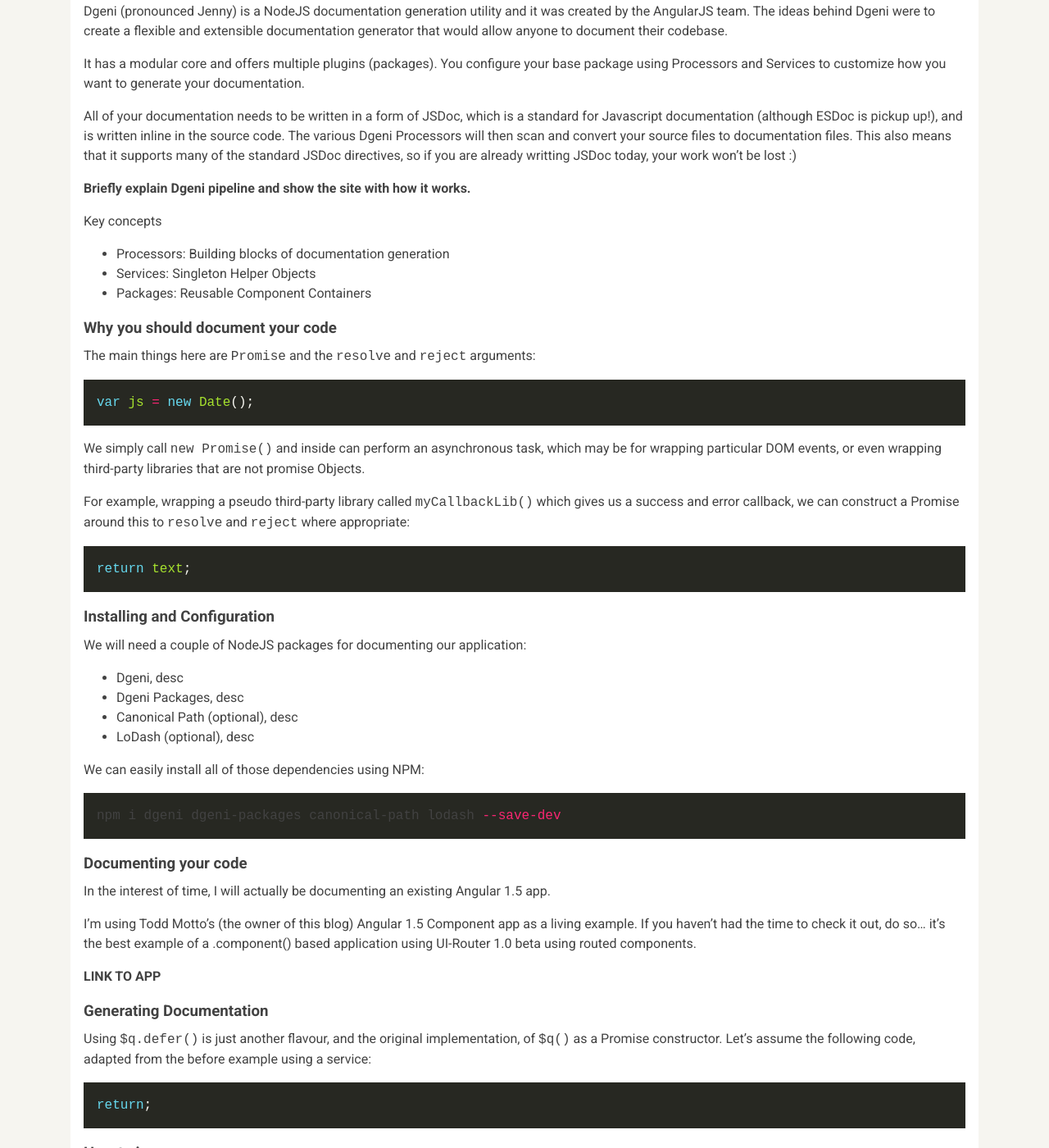
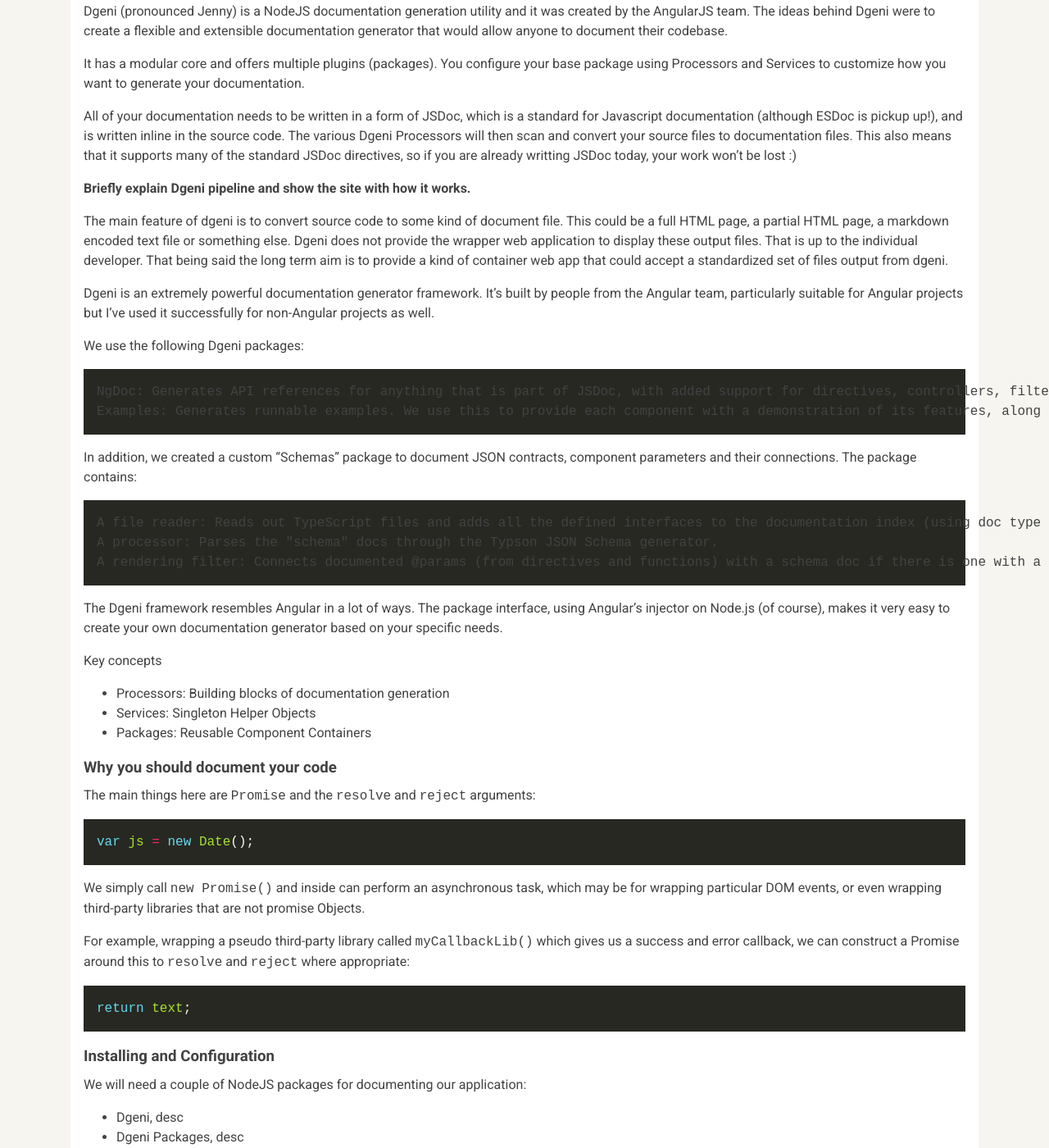
Before and after one commit to earth4x/sebastienpelletier, a Jekyll site: the page built from _posts/2016-09-20-document-angular-dgeni.markdown, in a window 1280 px wide and 1400 px high, scrolled down 602 px. Shown: the whole window at 82% size. Built offline with Jekyll 4.4.1, drawn with Linux system fonts in a browser that asks for light colours; comment, search, counter and statistics services are not loaded; some of the changed text lies outside the part shown.

Commit message:
add some code

```diff
--- a/_posts/2016-09-20-document-angular-dgeni.markdown
+++ b/_posts/2016-09-20-document-angular-dgeni.markdown
@@ -27,6 +27,23 @@ All of your documentation needs to be written in a form of JSDoc, which is a sta
 
 **Briefly explain Dgeni pipeline and show the site with how it works.**
 
+The main feature of dgeni is to convert source code to some kind of document file. This could be a full HTML page, a partial HTML page, a markdown encoded text file or something else. Dgeni does not provide the wrapper web application to display these output files. That is up to the individual developer. That being said the long term aim is to provide a kind of container web app that could accept a standardized set of files output from dgeni.
+
+Dgeni is an extremely powerful documentation generator framework. It's built by people from the Angular team, particularly suitable for Angular projects but I've used it successfully for non-Angular projects as well.
+
+We use the following Dgeni packages:
+
+    NgDoc: Generates API references for anything that is part of JSDoc, with added support for directives, controllers, filters, services and providers.
+    Examples: Generates runnable examples. We use this to provide each component with a demonstration of its features, along with code to get people started with using the component.
+
+In addition, we created a custom "Schemas" package to document JSON contracts, component parameters and their connections. The package contains:
+
+    A file reader: Reads out TypeScript files and adds all the defined interfaces to the documentation index (using doc type "schema").
+    A processor: Parses the "schema" docs through the Typson JSON Schema generator.
+    A rendering filter: Connects documented @params (from directives and functions) with a schema doc if there is one with a matching name.
+
+The Dgeni framework resembles Angular in a lot of ways. The package interface, using Angular's injector on Node.js (of course), makes it very easy to create your own documentation generator based on your specific needs.
+
 Key concepts
 - Processors: Building blocks of documentation generation
 - Services: Singleton Helper Objects
@@ -53,12 +70,87 @@ return text;
 We will need a couple of NodeJS packages for documenting our application:
 - Dgeni, desc
 - Dgeni Packages, desc
-- Canonical Path (optional), desc
+- Canonical Path (optional), desc      the module is used to generate absolute paths for your source files:
 - LoDash (optional), desc
 
 We can easily install all of those dependencies using NPM:
 {% highlight shell %}
 npm i dgeni dgeni-packages canonical-path lodash --save-dev
+{% endhighlight %}
+
+** Talk about using gulp... and make a comment about cleaning up the docs folder because Dgeni doesn't remove the partials (no cleaning) **
+
+{% highlight javascript %}
+// Canonical path provides a consistent path (i.e. always forward slashes) across different OSes
+var path = require('canonical-path');
+
+var Package = require('dgeni').Package;
+var packagePath = __dirname;
+
+module.exports = new Package('cma-docs', [
+    require('dgeni-packages/jsdoc'),
+    require('dgeni-packages/ngdoc'),
+    require('dgeni-packages/nunjucks')
+])
+
+
+.config(function(dgeni, log, readFilesProcessor, templateFinder, writeFilesProcessor) {
+
+    // Set the log level to 'info', switch to 'debug' when troubleshooting
+    log.level = 'info';
+
+    // Specify the base path used when resolving relative paths to source and output files
+    readFilesProcessor.basePath = path.resolve(packagePath, '..');
+
+    // Specify collections of source files that should contain the documentation to extract
+    readFilesProcessor.sourceFiles = [
+        { include: '../src/app/common/app.module.js', basePath: 'src' },
+        { include: 'content/**/*.ngdoc', basePath: 'content' }
+    ];
+
+    // Use the writeFilesProcessor to specify the output folder for the extracted files
+    writeFilesProcessor.outputFolder = 'pages';
+
+    // Specify where the templates are located
+    templateFinder.templateFolders.unshift(path.resolve(packagePath, 'templates'));
+
+})
+
+.config(function(computePathsProcessor, computeIdsProcessor) {
+
+    computePathsProcessor.pathTemplates.push({
+        docTypes: ['module'],
+        getPath: function(doc) { return doc.area + '/' + doc.name; },
+        outputPathTemplate: 'partials/${path}.html'
+    });
+
+    computePathsProcessor.pathTemplates.push({
+        docTypes: ['overview'],
+        getPath: function(doc) {
+            var docPath = path.dirname(doc.fileInfo.relativePath);
+            if (doc.fileInfo.baseName !== 'index') {
+                docPath = path.join(docPath, doc.fileInfo.baseName);
+            } else {
+                return 'index';
+            }
+            return docPath;
+        },
+        outputPathTemplate: 'partials/${path}.html'
+    });
+
+    computePathsProcessor.pathTemplates.push({
+        docTypes: ['componentGroup'],
+        pathTemplate: '${area}/${moduleName}/${groupType}',
+        outputPathTemplate: 'partials/${area}/${moduleName}/${groupType}.html'
+    });
+
+    computeIdsProcessor.idTemplates.push({
+        docTypes: ['overview'],
+        getId: function(doc) { return doc.fileInfo.baseName; },
+        getAliases: function(doc) { return [doc.id]; }
+    });
+
+})
 {% endhighlight %}
 
 ### Documenting your code
```
